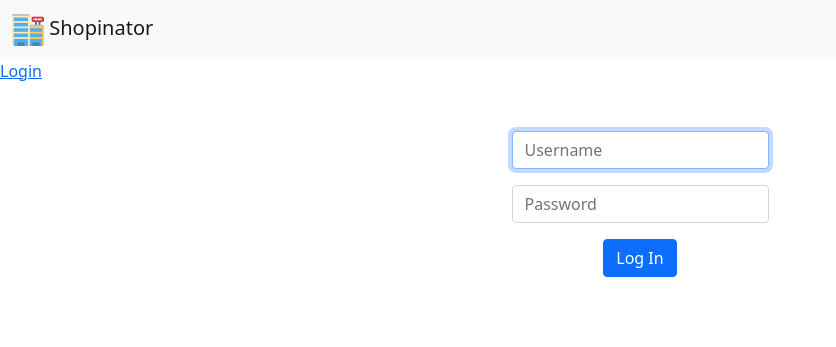
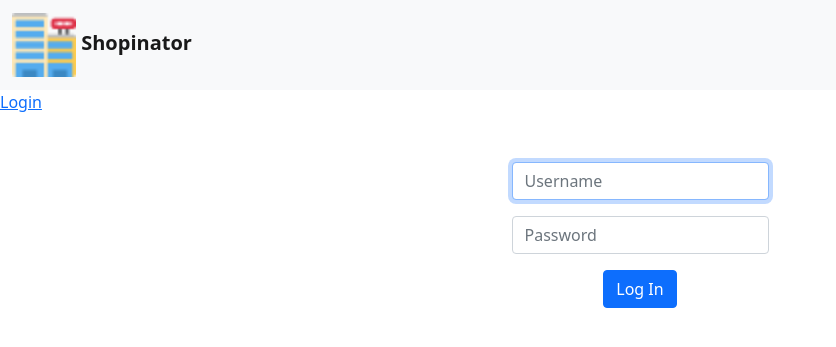
Before and after one commit to theodoregraham1/stock-system-web, a Flask app: page /login/ in a window 1280 px wide. Shown: the top 347 px of the page, without its empty margins (0-836 px from the left). Run offline with Flask 2, Linux system fonts and the light colour scheme.

Commit message:
fix navbar

```diff
--- a/templates/layout.html
+++ b/templates/layout.html
@@ -27,8 +27,8 @@
         <nav class="navbar navbar-expand-lg navbar-light bg-light">
             <div class="container-fluid">
                 <a class="navbar-brand" href="/">
-                    <img src="/static/icon/favicon-32x32.png" alt="" width="32" height="32">
-                    <span class="green">Shopinator</span>
+                    <img src="/static/icon/favicon-32x32.png" alt="" width="64" height="64">
+                    <span class="green fw-bold">Shopinator</span>
                 </a>
             </div>
         </nav>
```
